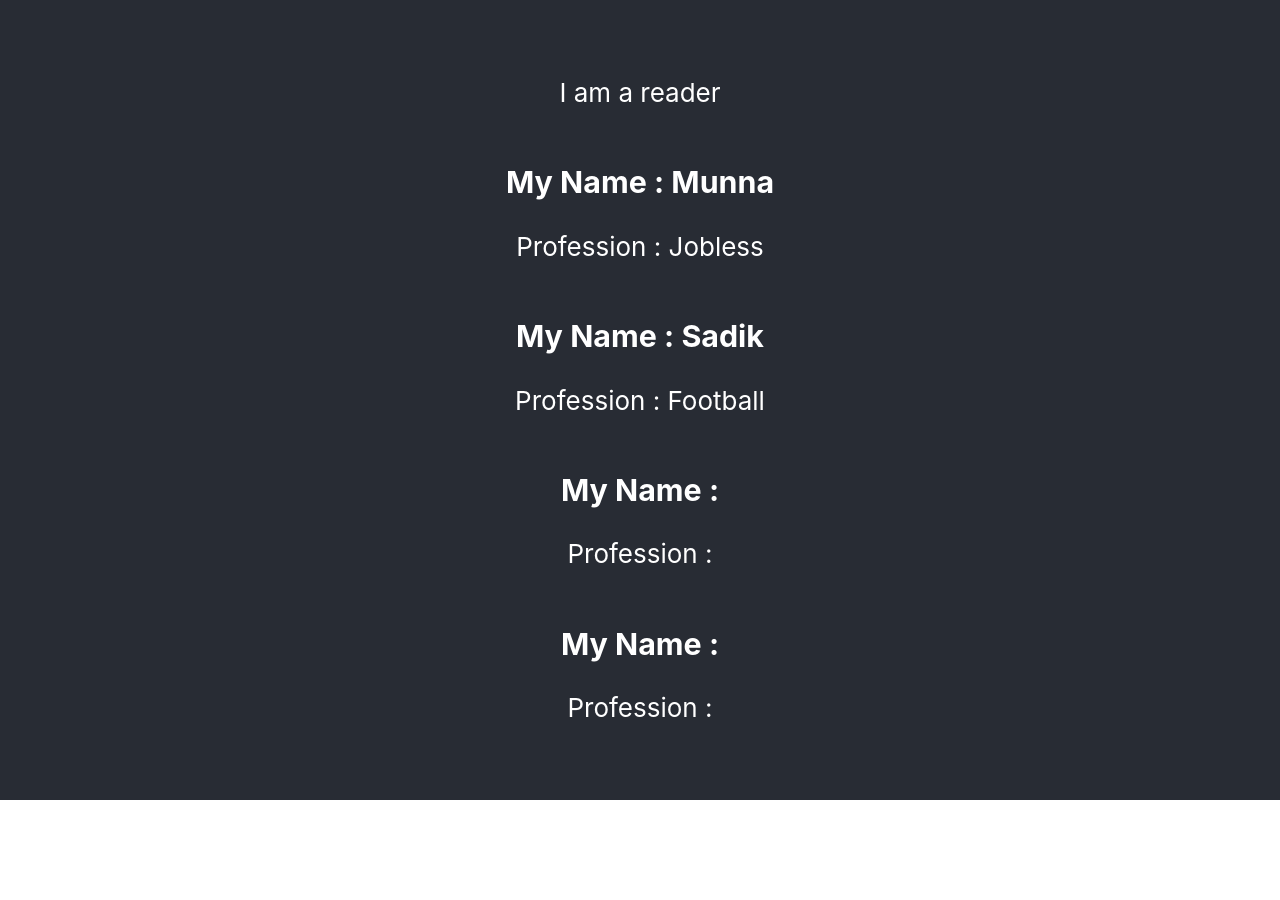
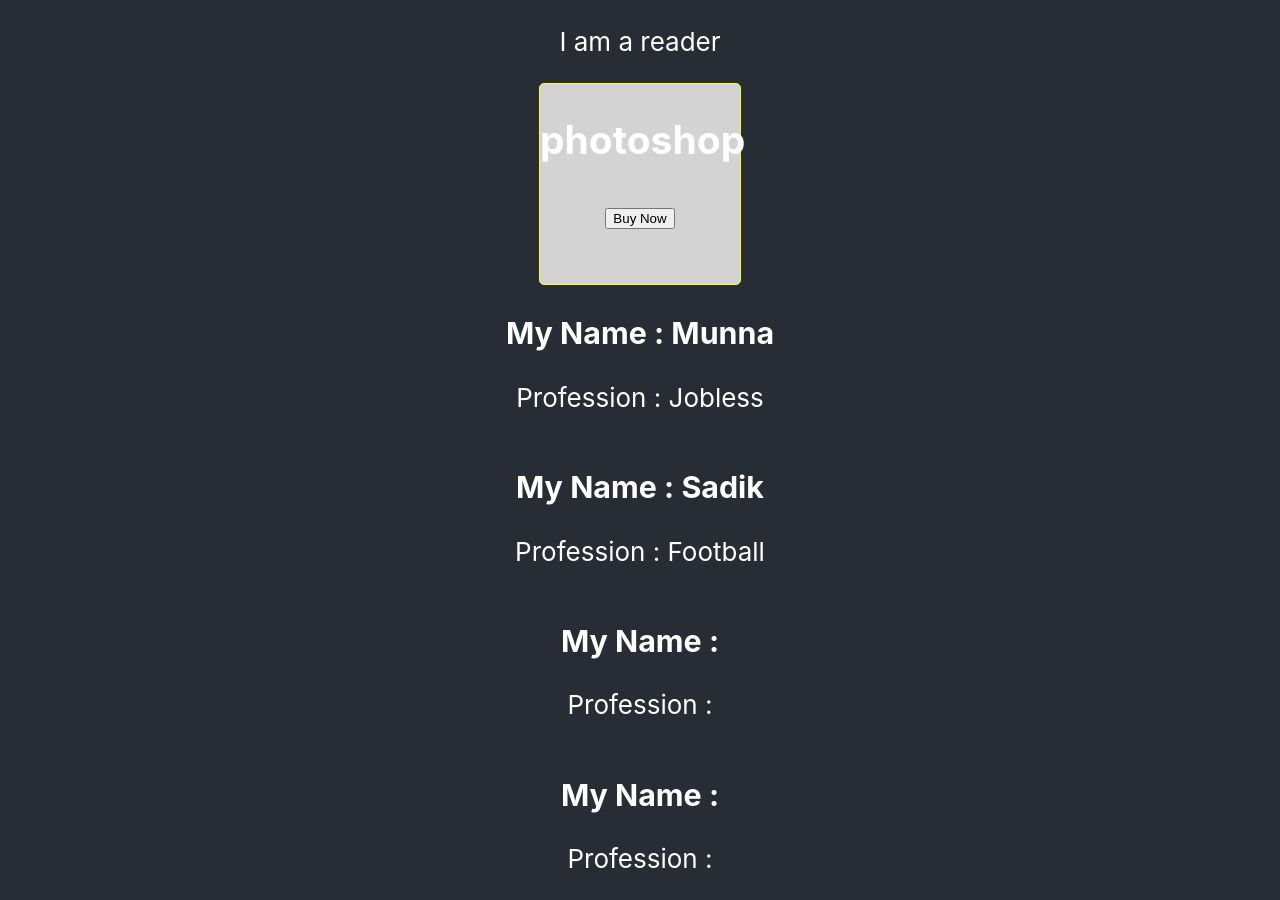
Before and after one commit to Mazharul-Haque/core-concepts-react, a React (Create React App) app: page / in a window 1280 px wide. Before the commit the page ends 800 px from the top, so only its background shows below. Built offline with nearby package versions, Linux system fonts and the light colour scheme.

Commit message:
dynamic  data load

```diff
--- a/src/App.js
+++ b/src/App.js
@@ -3,10 +3,13 @@ import './App.css';
 
 function App() {
   const nayoks = ['Anwar', 'joshim', 'Maruf']
+  const products = [{name : 'photoshop', price : '$99.35'}]
   return (
     <div className="App">
       <header className="App-header">
         <p>I am a reader</p>
+        <Product name={products[0].name}  ></Product>
+
         <Person name = "Munna" Profession ="Jobless"  ></Person>
         <Person name = "Sadik" Profession ="Football"  ></Person>
         <Person></Person>
@@ -18,7 +21,23 @@ function App() {
     </div>
   );
 }
-
+function Product(props){
+  const productStyle={
+    border : '1px solid yellow',
+    borderRadius : '5px',
+    backgroundColor : 'lightgray',
+    height : '200px',
+    width : '200px',
+    float : 'left'
+  }
+  return (
+    <div style={productStyle} >
+        <h2>{props.name}</h2>
+        <h1></h1>
+        <button>Buy Now</button>
+    </div>
+  )
+}
 function Person(props){
   return (
     <div>
```
